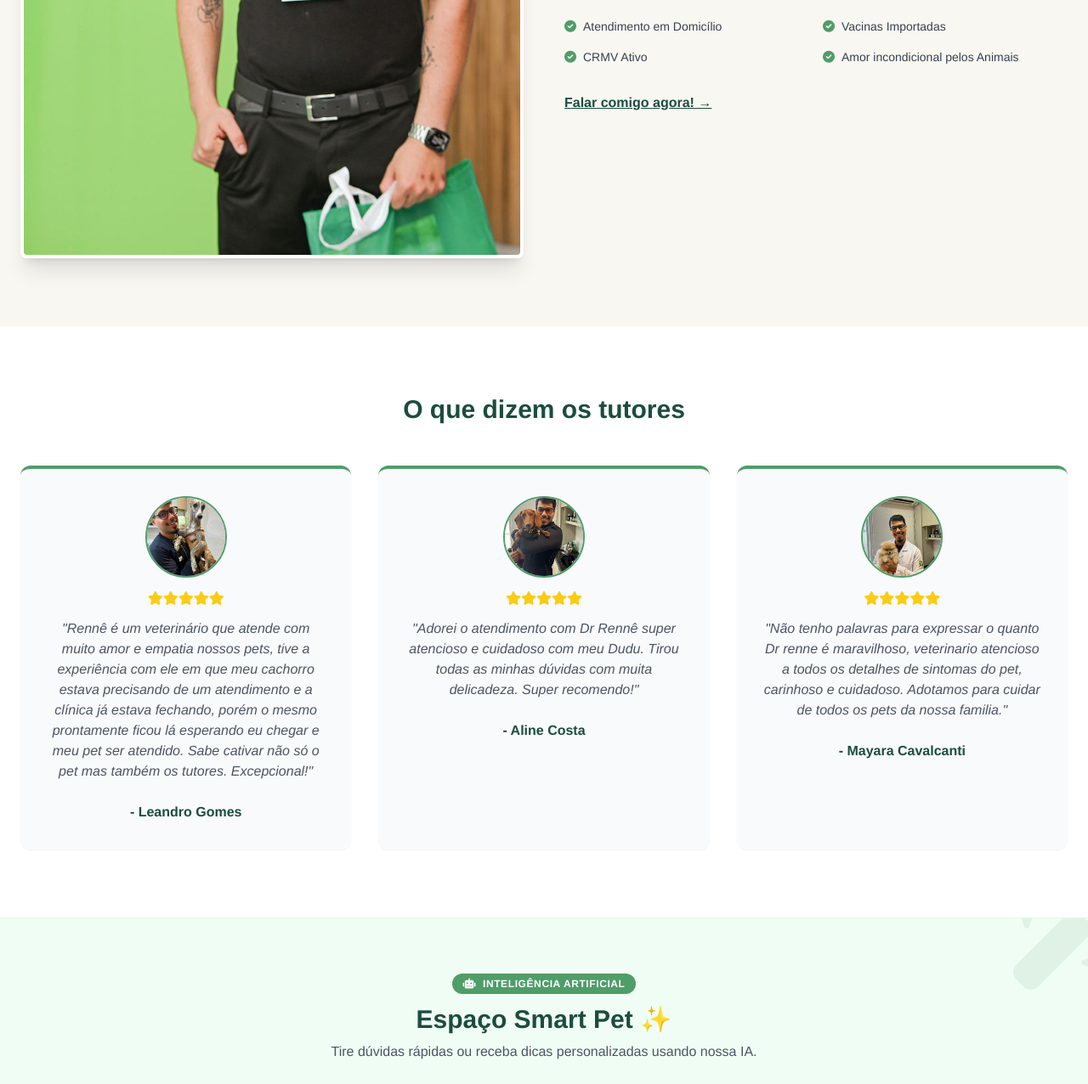
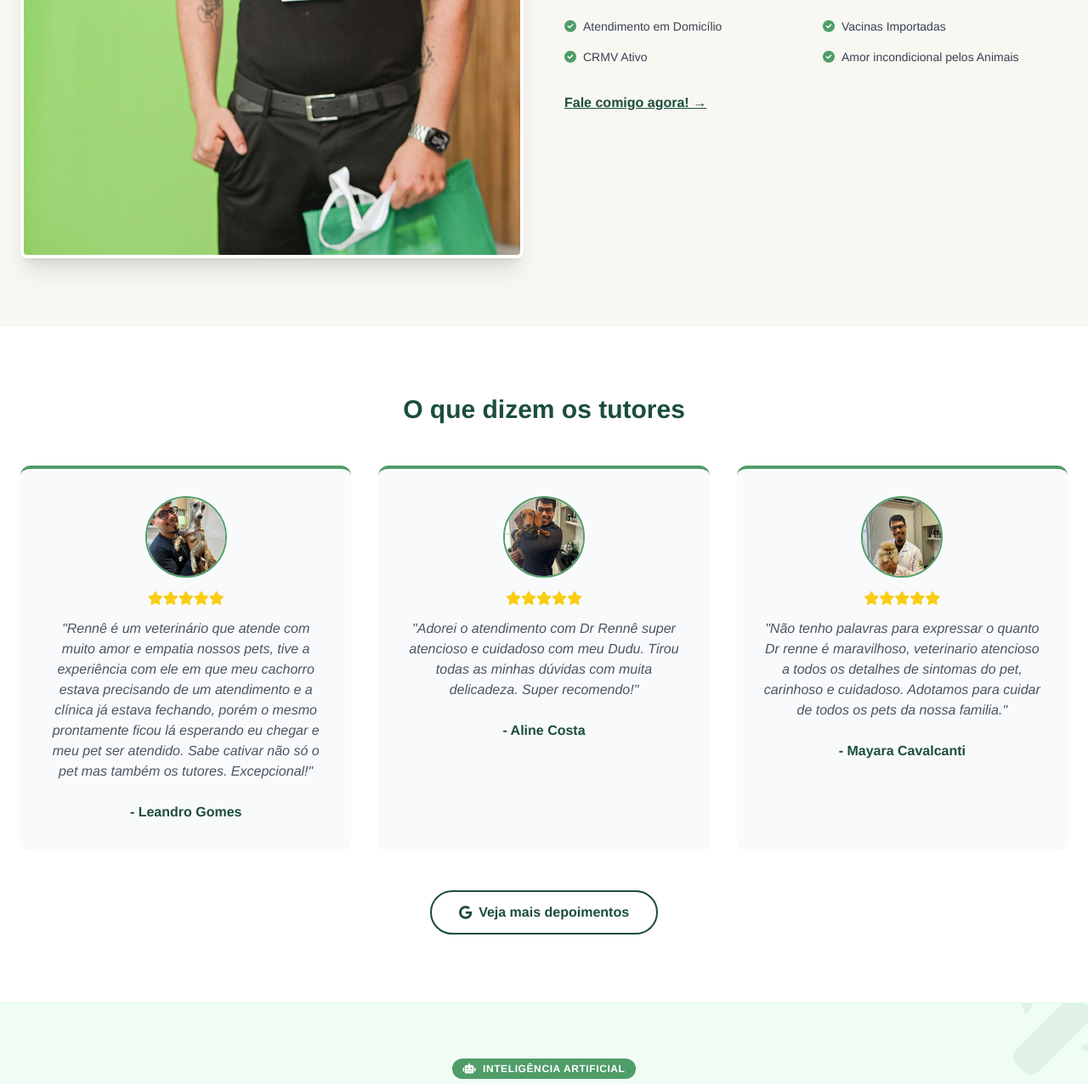
Before and after one commit to rdcar/rennevet, a plain HTML site: page index.html in a window 1280 px wide. Shown: the part 2584-3860 px from the top of the page at 85% size. Drawn offline with nearby package versions, Linux system fonts and the light colour scheme.

Commit message:
botão mais depoimentos, correções de texto

```diff
--- a/index.html
+++ b/index.html
@@ -255,7 +255,7 @@
             </div>
             <div class="md:w-1/2">
                 <h2 class="text-3xl md:text-4xl font-bold text-vet-escuro mb-4">Conheça o Profissional</h2>
-                <h3 class="text-xl text-vet-claro font-bold mb-4">Dr. Rennê Costa <span class="text-sm text-gray-500 font-normal">(CRMV-RN 2089)</span></h3>
+                <h3 class="text-xl text-vet-claro font-bold mb-4">Dr. Rennê Costa <span class="text-sm text-gray-500 font-normal"><a href="https://app.cfmv.gov.br/paginas/busca" target="_blank">(CRMV-RN 2089)</a></span></h3>
 
                 <p class="text-gray-600 mb-4 leading-relaxed">
                     Olá! Sou médico veterinário atuante em Natal/RN. Minha missão é proporcionar saúde e qualidade de vida aos animais, oferecendo um atendimento ético e acessível diretamente na casa do tutor.
@@ -272,7 +272,7 @@
                 </div>
 
                 <a href="https://wa.me/5584991743293" class="text-vet-escuro font-bold hover:text-vet-claro underline">
-                    Falar comigo agora! &rarr;
+                    Fale comigo agora! &rarr;
                 </a>
             </div>
         </div>
@@ -322,6 +322,12 @@
                     <div class="font-bold text-vet-escuro">- Mayara Cavalcanti</div>
                 </div>
             </div>
+                <!-- Botão Ver Mais Depoimentos -->
+                <div class="mt-12">
+                    <a href="https://maps.app.goo.gl/A3J9yorQFj7U82oB9" target="_blank" class="bg-white border-2 border-vet-escuro text-vet-escuro px-8 py-3 rounded-full font-bold hover:bg-vet-escuro hover:text-white transition inline-flex items-center gap-2 shadow-sm">
+                        <i class="fa-brands fa-google"></i> Veja mais depoimentos
+                    </a>
+                </div>
         </div>
     </section>
 
```
